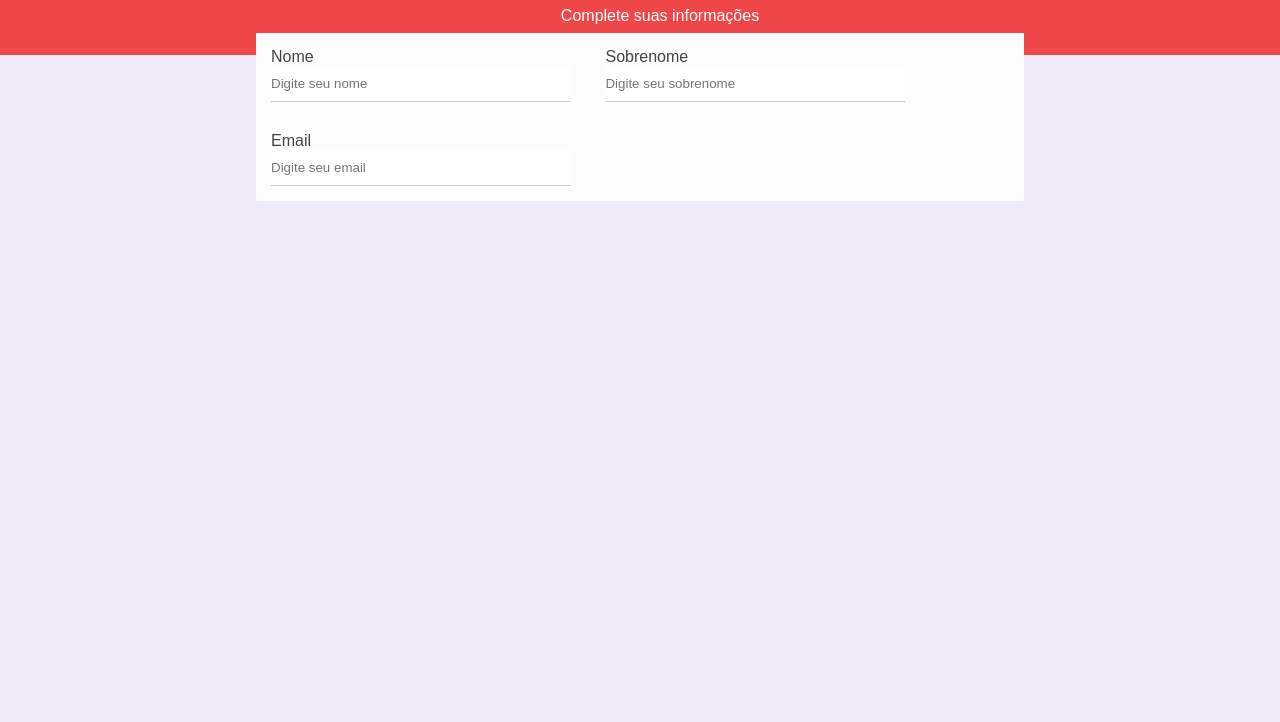
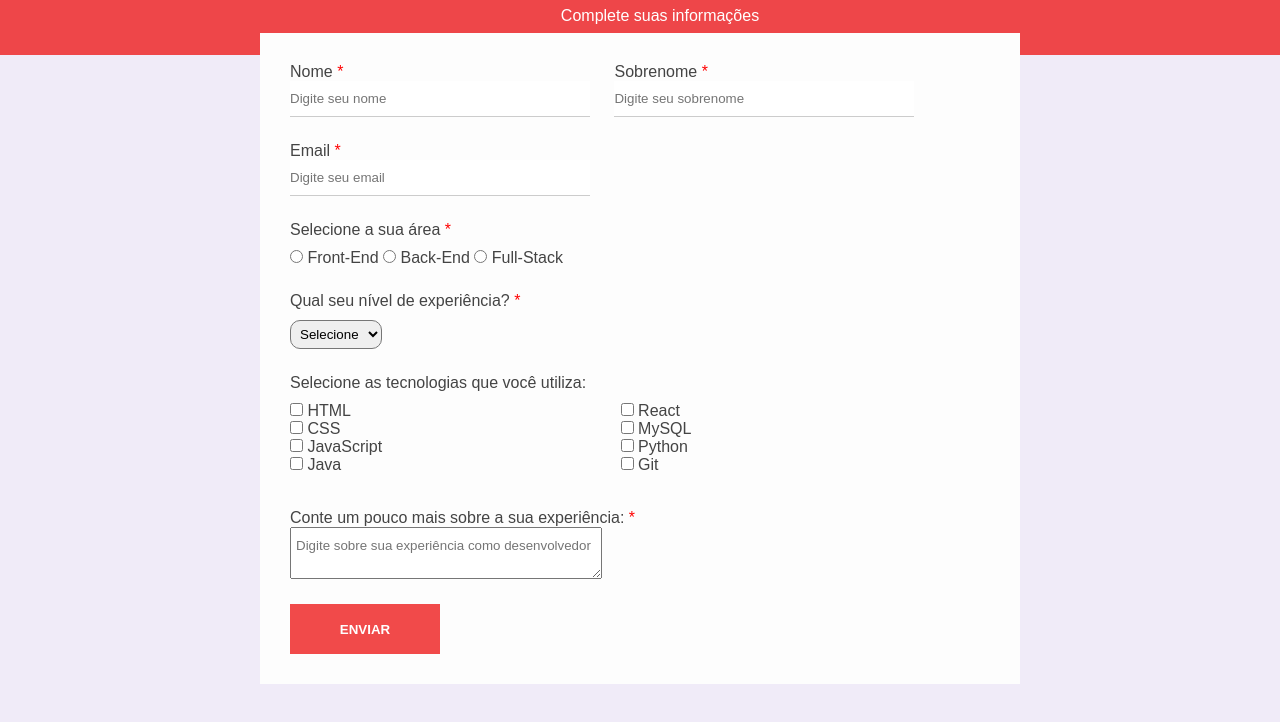
Before and after one commit to joaoppaixao/projeto-dev, a plain HTML site: page index.html in a window 1280 px wide. Shown: the part 60-782 px from the top of the page. Drawn offline with Linux system fonts and the light colour scheme.

Commit message:
finalizei o projeto dev

```diff
--- a/estilos/style.css
+++ b/estilos/style.css
@@ -16,6 +16,7 @@ h1, h2, h3, h4, h5 {
 
 p, label {
     color: #444;
+    margin-bottom: 10px;
 }
 
 input {
@@ -25,8 +26,13 @@ input {
 }
 
 input[type="text"],
-input[type="email"] {
+input[type="email"],
+textarea {
     width: 300px;
+}
+
+textarea {
+    padding: 10px 5px;
 }
 
 /* header container */
@@ -52,17 +58,61 @@ input[type="email"] {
 
 .body-container {
     background-color: #fdfdfd;
-    width: 60%;
+    width: 700px;
+    padding: 30px;
     margin: 0 auto;
     position: relative;
     top: -22px;
 }
 
 .box-input {
-    padding: 15px;
+    margin-bottom: 25px;
+}
+
+#inline-block {
     display: inline-block;
+    margin-right: 20px;
 }
 
 .block {
     display: block;
 }
+
+select {
+    padding: 5px;
+    margin-top: 10px;
+    border-radius: 10px;
+}
+
+.optional-box {
+    display: inline-block;
+    margin: 0 30px 30px 0;
+}
+
+.optional-list {
+    list-style: none;
+    margin-bottom: 5px;
+}
+
+.required-field {
+    color: red;
+}
+
+.submit-btn {
+    padding: 15px;
+    background-color: rgba(239, 23, 23, 0.773);
+    color: white;
+    border: 2px solid transparent;
+    font-weight: bold;
+    width: 150px;
+    height: 50px;
+    cursor: pointer;
+    text-transform: uppercase;
+    transition: .5s;
+}
+
+.submit-btn:hover {
+    background-color: white;
+    color: rgba(239, 23, 23, 0.773);
+    border-color: rgba(239, 23, 23, 0.773);
+}
--- a/index.html
+++ b/index.html
@@ -17,20 +17,93 @@
     <div class="body-container">
         <!-- formulario -->
         <form>
-            <div class="box-input">
-                <label for="name">Nome</label>
+            <div id="inline-block" class="box-input">
+                <label for="name">Nome <span class="required-field">*</span></label>
                 <input type="text" name="name" id="name" class="block" placeholder="Digite seu nome" required>
             </div>
 
-            <div class="box-input">
-                <label for="last-name">Sobrenome</label>
+            <div id="inline-block" class="box-input">
+                <label for="last-name">Sobrenome <span class="required-field">*</span></label>
                 <input type="text" name="last-name" id="last-name" class="block" placeholder="Digite seu sobrenome" required>
             </div>
 
             <div class="box-input">
-                <label for="email">Email</label>
+                <label for="email">Email <span class="required-field">*</span></label>
                 <input type="email" name="email" id="email" class="block" placeholder="Digite seu email" required>
             </div>
+
+            <div class="box-input">
+                <p>Selecione a sua área <span class="required-field">*</span></p>
+                <input type="radio" name="area" id="front">
+                <label for="front">Front-End</label>
+
+                <input type="radio" name="area" id="back">
+                <label for="back">Back-End</label>
+
+                <input type="radio" name="area" id="full">
+                <label for="full">Full-Stack</label>
+            </div>
+
+            <div class="box-input">
+                <label for="experience">Qual seu nível de experiência? <span class="required-field">*</span></label>
+                <select name="experience" id="experience" class="block">
+                    <option selected disabled>Selecione</option>
+                    <option value="estagiario">Estagiário</option>
+                    <option value="junior">Júnior</option>
+                    <option value="pleno">Pleno</option>
+                    <option value="senior">Sênior</option>
+                </select>
+            </div>
+
+            <div class="optional-box">
+                <p>Selecione as tecnologias que você utiliza:</p>
+                <ul class="optional-list">
+                    <li>
+                        <input type="checkbox" name="optional[]" id="html" value="html">
+                        <label for="html">HTML</label>
+                    </li>
+                    <li>
+                        <input type="checkbox" name="optional[]" id="css" value="css">
+                        <label for="css">CSS</label>
+                    </li>
+                    <li>
+                        <input type="checkbox" name="optional[]" id="javascript" value="javascript">
+                        <label for="javascript">JavaScript</label>
+                    </li>
+                    <li>
+                        <input type="checkbox" name="optional[]" id="java" value="java">
+                        <label for="java">Java</label>
+                    </li>
+                </ul>
+            </div>
+
+            <div class="optional-box">
+                <ul class="optional-list">
+                    <li>
+                        <input type="checkbox" name="optional[]" id="react" value="react">
+                        <label for="react">React</label>
+                    </li>
+                    <li>
+                        <input type="checkbox" name="optional[]" id="mysql" value="mysql">
+                        <label for="mysql">MySQL</label>
+                    </li>
+                    <li>
+                        <input type="checkbox" name="optional[]" id="python" value="python">
+                        <label for="python">Python</label>
+                    </li>
+                    <li>
+                        <input type="checkbox" name="optional[]" id="git" value="git">
+                        <label for="git">Git</label>
+                    </li>
+                </ul>
+            </div>
+
+            <div class="box-input">
+                <label for="description">Conte um pouco mais sobre a sua experiência: <span class="required-field">*</span></label>
+                <textarea name="description" id="description" class="block" placeholder="Digite sobre sua experiência como desenvolvedor"></textarea>
+            </div>
+
+            <input type="submit" value="Enviar" class="submit-btn">
         </form>
     </div>
 </body>
```
